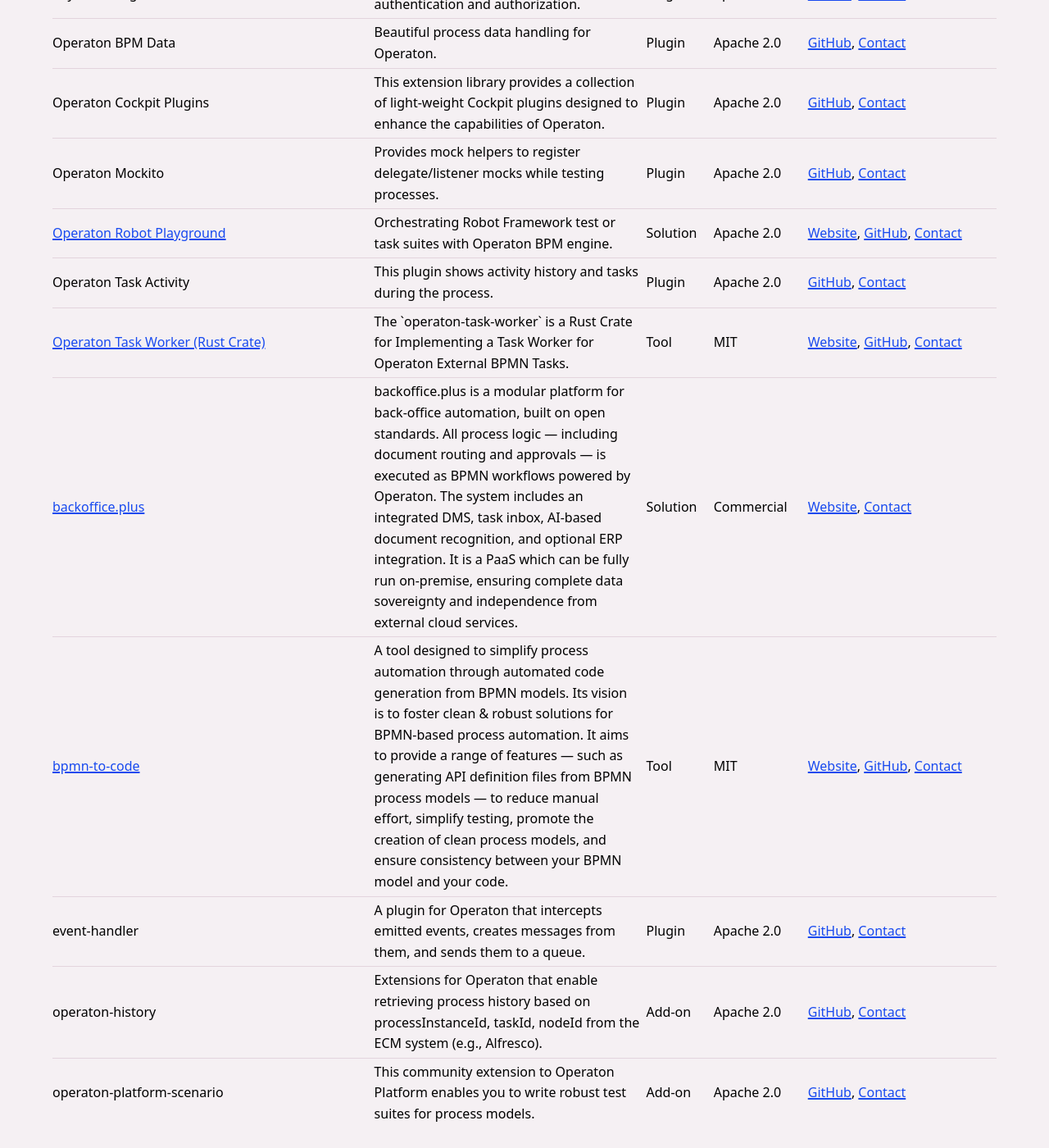
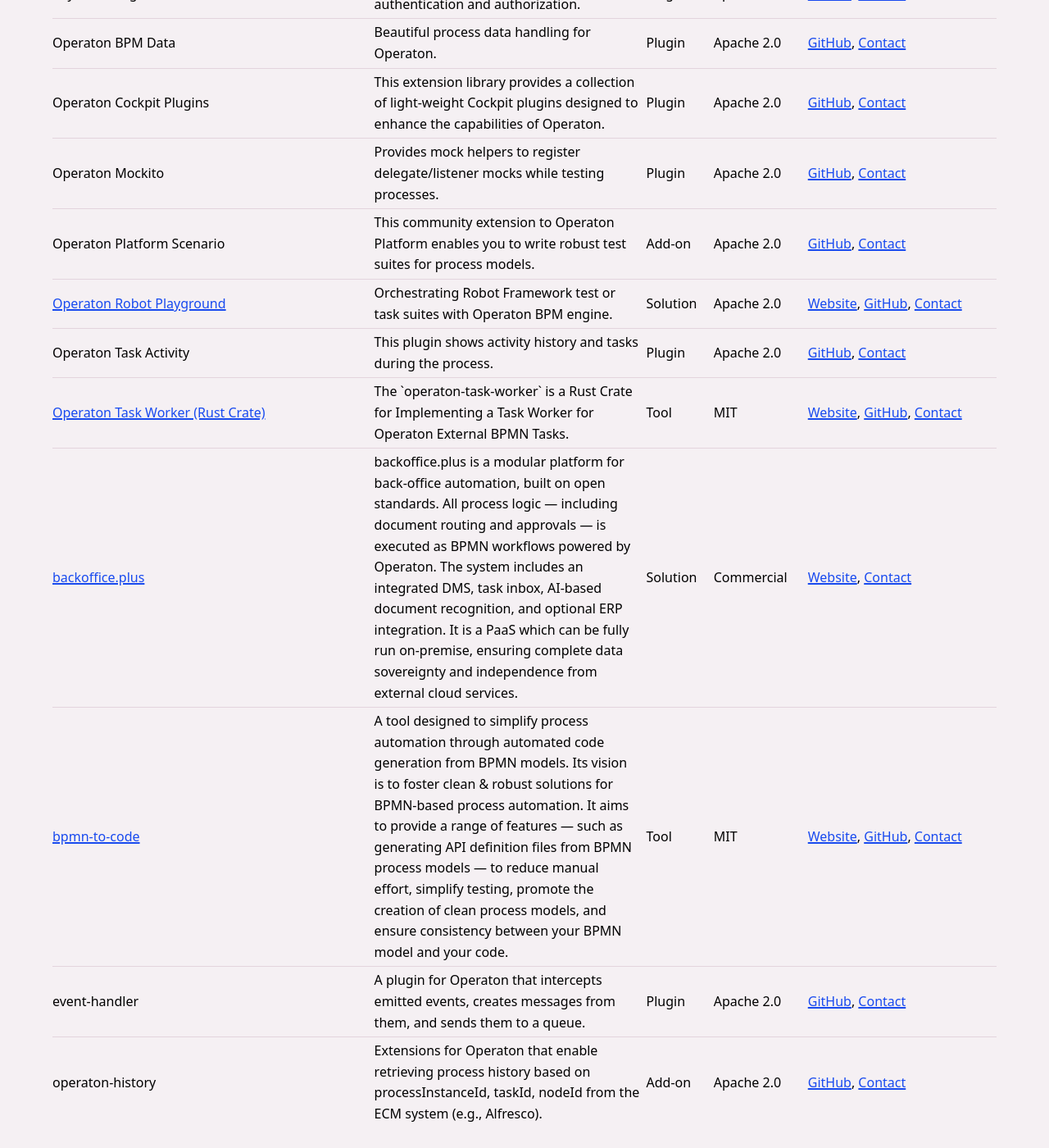
Before and after one commit to operaton/operaton.org, a Jekyll site: the page built from hub.html, in a window 1280 px wide and 1400 px high, scrolled down 813 px. Shown: the whole window at 82% size. Built offline with Jekyll 4.4.1, drawn with Linux system fonts in a browser that asks for light colours.

```diff
--- a/_data/hub-items.yml
+++ b/_data/hub-items.yml
@@ -170,7 +170,7 @@
     - label: Contact
       url: "info@champa-bpmn.com"
 
-- name: operaton-platform-scenario
+- name: Operaton Platform Scenario
   description: >-
     This community extension to Operaton Platform enables you to write robust test suites for process models.
   type: 2
```
